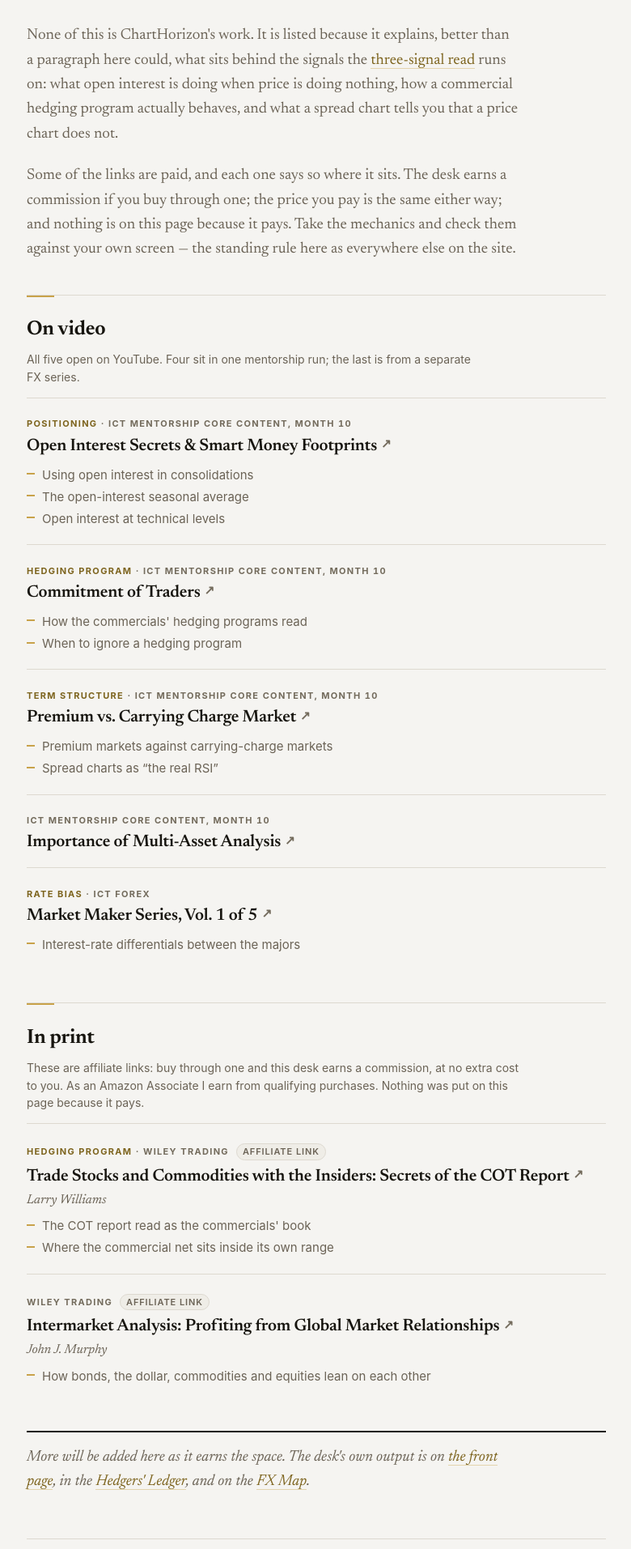
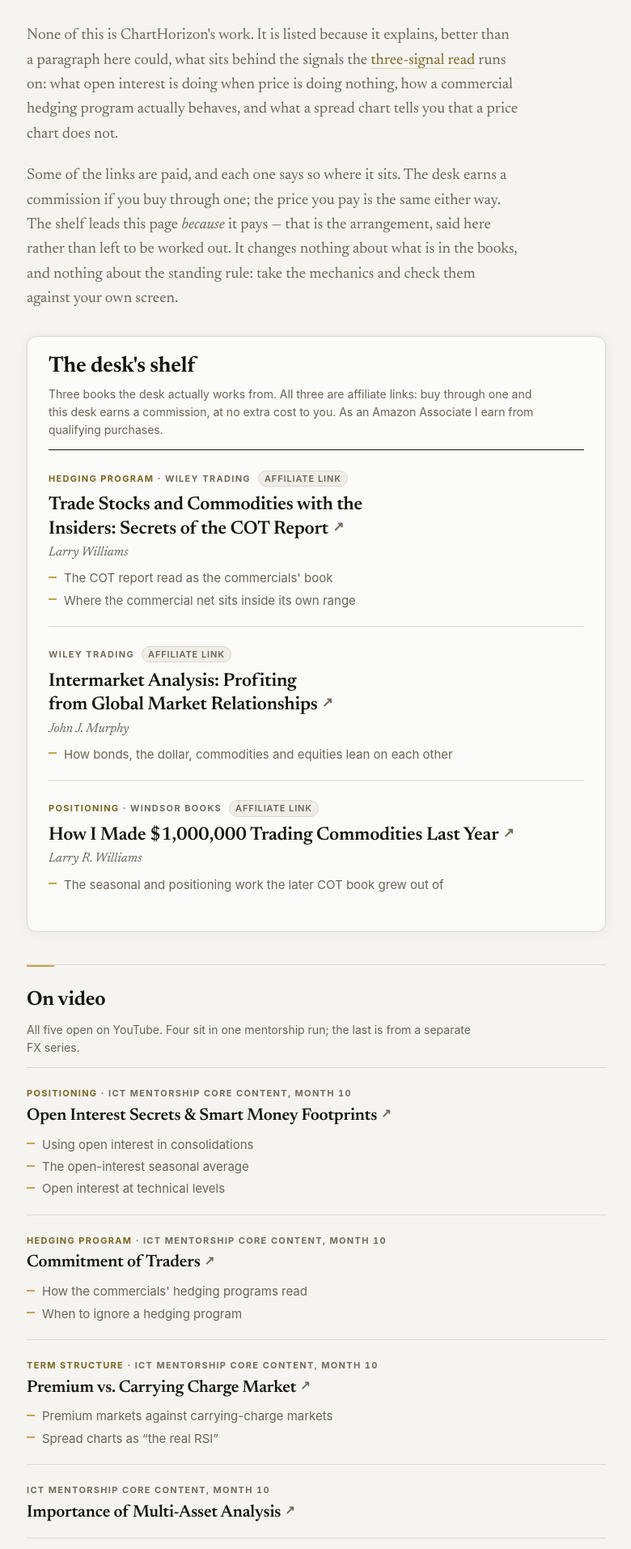
Before and after one commit to ChartHorizon/website, a Jekyll site: the page built from resources.html, in a window 1280 px wide. Shown: the part 325-2238 px from the top of the page at 81% size, without its empty margins (249-1029 px from the left). Built offline with Jekyll 4.4.1, drawn with Linux system fonts in a browser that asks for light colours.

Commit message:
The shelf goes to the top, and says why it is there
The operator sells books from this page, so the paid section leads it and is
set as a plate. That is a commercial decision, not an editorial ranking, and
the page now says exactly that: the previous standing paragraph claimed
"nothing is on this page because it pays", which promoting the section to first
position made untrue. Copy that outlives the arrangement it describes is the
same bug twice in one day — noted in CLAUDE.md as the thing to check first if
the arrangement changes again.

`affiliate` and `featured` are separate flags. A section can be paid without
being promoted, and the disclosure must never ride on the decoration: the chip
still prints at every link, and rel still carries sponsored nofollow.

Also adds the third book, re-issued with this desk's own Associates tag after
the first short link turned out to carry a stranger's.

Co-Authored-By: Claude Opus 5 <noreply@anthropic.com>
Claude-Session: https://claude.ai/code/session_01DkHnHuBULREGiiRhSGNNJr

```diff
--- a/_config.yml
+++ b/_config.yml
@@ -17,7 +17,7 @@ markdown: kramdown
 # Stylesheet cache key, appended as ?v= in _layouts/default.html. BUMP THIS whenever
 # assets/css/blog.css changes — otherwise returning readers keep the cached copy.
 # (It used to be site.time, which made every daily FX push re-download the CSS.)
-css_version: 23
+css_version: 24
 
 # The desk's timezone. Without this, CI builds in UTC and Jekyll silently DROPS any post
 # whose date is still in the future there — a post dated today, built at 23:30 CEST
--- a/_data/resources.yml
+++ b/_data/resources.yml
@@ -34,6 +34,45 @@
 #
 # NOTHING HERE IS THE DESK'S OWN WORK and none of it is an endorsement — the page says
 # so once, in print, at the top. Keep that line if you add to this file.
+
+- section: The desk's shelf
+  # Section-level, so it cannot be forgotten on an individual entry.
+  affiliate: true
+  # Renders as a plate rather than as a plain run, and sits first in this file. Both are
+  # commercial decisions, taken 2026-09-06 and stated as such in the second standing
+  # paragraph on the page — a highlighted paid section that presents itself as editorial
+  # ranking is the thing § 5a Abs. 4 UWG is actually about. The chip stays at every link.
+  featured: true
+  note: >-
+    Three books the desk actually works from. All three are affiliate links: buy through
+    one and this desk earns a commission, at no extra cost to you. As an Amazon Associate
+    I earn from qualifying purchases.
+  items:
+    - title: "Trade Stocks and Commodities with the Insiders: Secrets of the COT Report"
+      byline: Larry Williams
+      url: https://amzn.to/3UHuETS
+      source: "Wiley Trading"
+      signal: Hedging program
+      topics:
+        - The COT report read as the commercials' book
+        - Where the commercial net sits inside its own range
+
+    - title: "Intermarket Analysis: Profiting from Global Market Relationships"
+      byline: John J. Murphy
+      url: https://amzn.to/3SVc1eH
+      source: "Wiley Trading"
+      topics:
+        - How bonds, the dollar, commodities and equities lean on each other
+
+    # Re-issued 2026-09-06: the first short link for this ASIN carried `tag=elevati09-20`,
+    # somebody else's Associates tag, and was held back until this one arrived.
+    - title: "How I Made $1,000,000 Trading Commodities Last Year"
+      byline: Larry R. Williams
+      url: https://amzn.to/4xF98h0
+      source: "Windsor Books"
+      signal: Positioning
+      topics:
+        - The seasonal and positioning work the later COT book grew out of
 
 - section: On video
   # Says "on YouTube" in words on purpose: the ↗ on each headline is the only other
@@ -77,38 +116,3 @@
       signal: Rate bias
       topics:
         - Interest-rate differentials between the majors
-
-- section: In print
-  # Section-level, so it cannot be forgotten on an individual entry.
-  affiliate: true
-  note: >-
-    These are affiliate links: buy through one and this desk earns a commission,
-    at no extra cost to you. As an Amazon Associate I earn from qualifying purchases.
-    Nothing was put on this page because it pays.
-  items:
-    - title: "Trade Stocks and Commodities with the Insiders: Secrets of the COT Report"
-      byline: Larry Williams
-      url: https://amzn.to/3UHuETS
-      source: "Wiley Trading"
-      signal: Hedging program
-      topics:
-        - The COT report read as the commercials' book
-        - Where the commercial net sits inside its own range
-
-    - title: "Intermarket Analysis: Profiting from Global Market Relationships"
-      byline: John J. Murphy
-      url: https://amzn.to/3SVc1eH
-      source: "Wiley Trading"
-      topics:
-        - How bonds, the dollar, commodities and equities lean on each other
-
-    # HELD BACK 2026-09-06 — Larry Williams, "How I Made $1,000,000 Trading Commodities
-    # Last Year" (ASIN 0930233107). The short link supplied resolves with `tag=elevati09-20`,
-    # which is somebody else's Associates tag: publishing it would send the commission to a
-    # stranger. Re-generate it from this desk's own Associates account (the tag must read
-    # charthorizon-20, like the two above), then uncomment and fill in the url.
-    # - title: "How I Made $1,000,000 Trading Commodities Last Year"
-    #   byline: Larry R. Williams
-    #   url: https://amzn.to/REPLACE-ME
-    #   source: "Windsor Books"
-    #   signal: Positioning
--- a/assets/css/blog.css
+++ b/assets/css/blog.css
@@ -219,6 +219,18 @@ blockquote p{margin:.3em 0}
    signal (Positioning, Hedging program, …) instead of an edition — that is the whole
    editorial point of the page, so it sits where the eye already looks for a label. */
 .res-standing{max-width:var(--measure); color:var(--muted); margin:1.1em 0 0}
+/* A promoted section: set as a plate so it reads as its own shelf rather than as the first
+   run of an undifferentiated list. Used for the paid section, which is why the disclosure
+   chip on each entry is a SEPARATE flag in the data — decoration must never be what carries
+   a legal notice. The plate supplies the boundary, so the h2 gives up its own rule and gold
+   tick here — the plate edge is the section opener now. */
+.res-section--featured{margin:30px 0 0; padding:20px 26px 26px; border:1px solid var(--rule);
+  border-radius:12px; background:var(--card); box-shadow:0 1px 14px rgba(var(--shadow-tint),.07)}
+.res-section--featured > h2{margin:0; padding-top:0; border-top:none; font-size:27px}
+.res-section--featured > h2::before{content:none}
+.res-section--featured .res-title{font-size:23px}
+.res-section--featured .res-item:first-child{border-top-color:var(--rule-strong)}
+@media (max-width:560px){ .res-section--featured{padding:18px 16px 20px} }
 .res-standing a{color:var(--gold-ink)}
 .res-note{max-width:var(--measure); font:14px/1.55 var(--sans); color:var(--muted); margin:.5em 0 0}
 .res-list{list-style:none; padding:0; margin:14px 0 0}
--- a/resources.html
+++ b/resources.html
@@ -16,7 +16,9 @@ description: "Outside viewing behind ChartHorizon's three-signal read: open inte
   would be two names for one destination, which reads as two places to anyone tabbing or
   listening through the page — the same rule the download line on /dashboard/ follows.
 
-  PAID LINKS: `affiliate: true` on a section marks every item in it. Two things follow and
+  PAID LINKS: `affiliate: true` on a section marks every item in it; `featured: true`
+  additionally sets it as a plate. The two are separate flags on purpose — a section can be
+  paid without being promoted, and the disclosure must not depend on the decoration. Two things follow and
   neither is decoration. The chip prints AT the link, because § 5a Abs. 4 UWG wants the
   commercial purpose recognisable there and not only in the note above; and rel gains
   `sponsored nofollow`, which is Google's requirement for a paid link. The chip is
@@ -42,12 +44,13 @@ what a spread chart tells you that a price chart does not.</p>
   what is actually the case instead, above the fold and before the first link.
 {%- endcomment -%}
 <p class="res-standing">Some of the links are paid, and each one says so where it sits. The
-desk earns a commission if you buy through one; the price you pay is the same either way;
-and nothing is on this page because it pays. Take the mechanics and check them against your
-own screen — the standing rule here as everywhere else on the site.</p>
+desk earns a commission if you buy through one; the price you pay is the same either way.
+The shelf leads this page <em>because</em> it pays — that is the arrangement, said here rather
+than left to be worked out. It changes nothing about what is in the books, and nothing about
+the standing rule: take the mechanics and check them against your own screen.</p>
 
 {% for section in site.data.resources %}
-<section class="res-section">
+<section class="res-section{% if section.featured %} res-section--featured{% endif %}">
   <h2>{{ section.section }}</h2>
   {%- if section.note %}
   <p class="res-note">{{ section.note }}</p>
```
Also changed, not shown: CLAUDE.md (+14 -5 lines).
